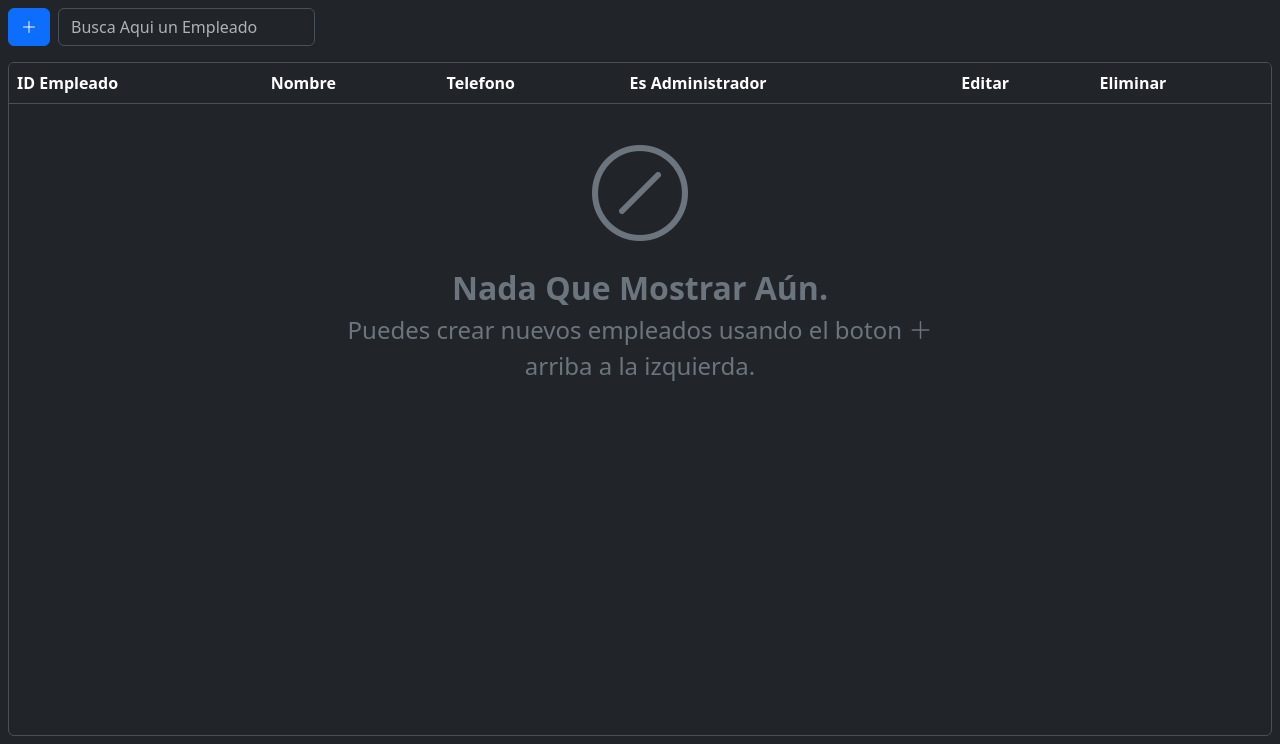
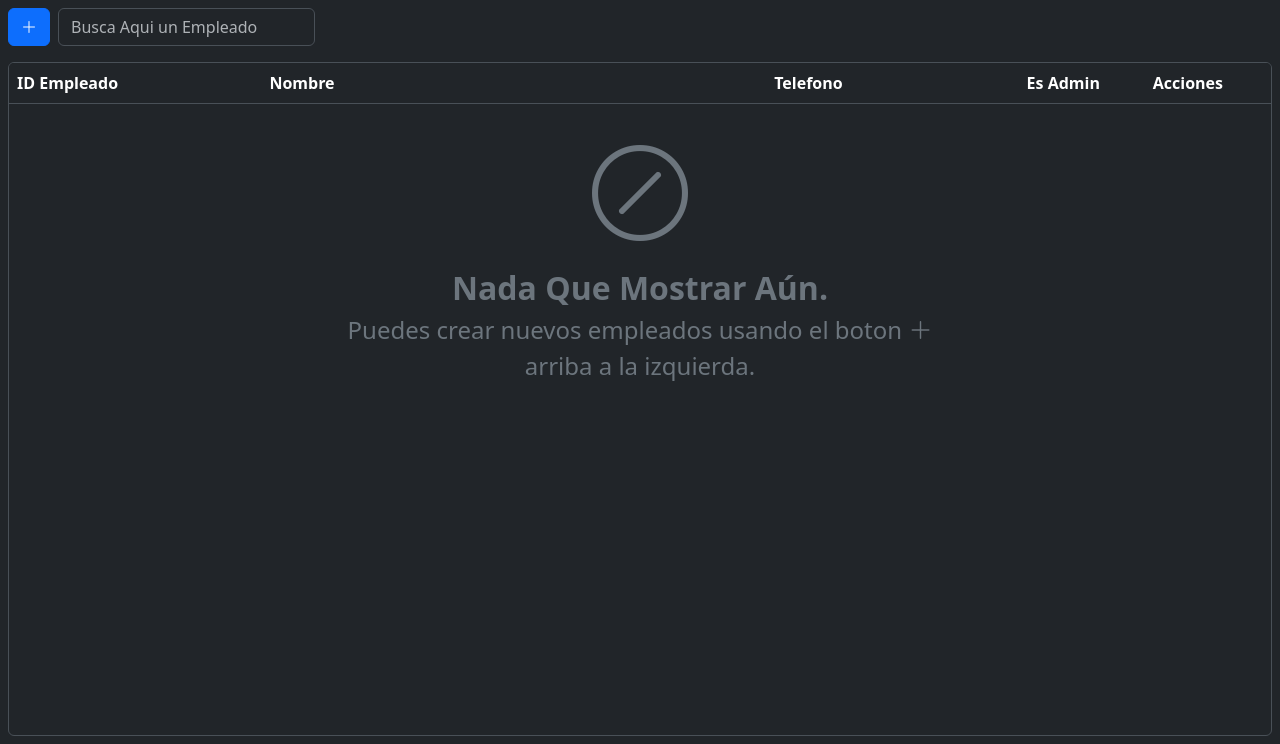
Before and after one commit to EmmanuelMG7/ink-pos, a Django app: page /gestion_empleados/ in a window 1280 px wide. Shown: the part 56-800 px from the top of the page. Run offline with Django 5.2, Linux system fonts and the light colour scheme; the visitor is signed in with stand-in values (Sample User, id 1); lists and menus that the app fills with data are empty.

Commit message:
feat: update Gestion Empleados table headers with improved styling and widths

```diff
--- a/pos/templates/admin/Gestion_Empleados.html
+++ b/pos/templates/admin/Gestion_Empleados.html
@@ -25,12 +25,11 @@
   <div class="m-2 border rounded flex-grow-1 overflow-auto">
     <table class="table table-stripped table-hover">
       <thead class="sticky-top">
-        <th>ID Empleado</th>
-        <th>Nombre</th>
-        <th>Telefono</th>
-        <th>Es Administrador</th>
-        <th>Editar</th>
-        <th>Eliminar</th>
+        <th style="width: 20%;">ID Empleado</th>
+        <th style="width: 40%;">Nombre</th>
+        <th style="width: 20%;">Telefono</th>
+        <th style="width: 10%;">Es Admin</th>
+        <th style="width: 10%;">Acciones</th>
       </thead>
     </table>
 
```
